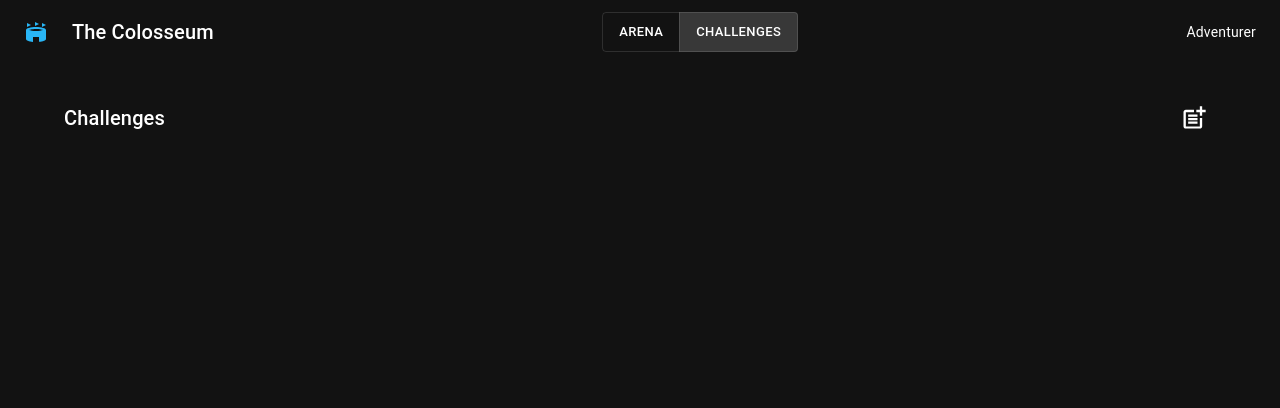
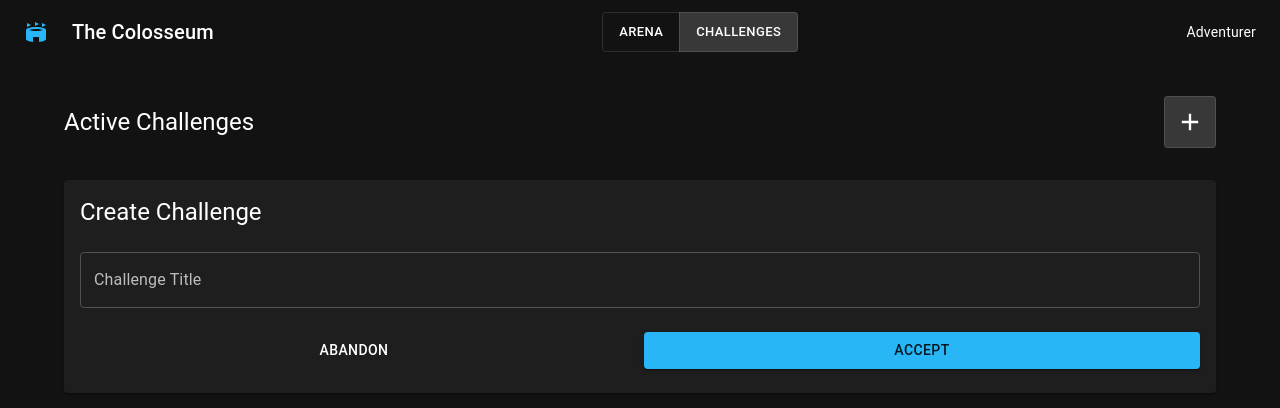
Before and after one commit to alexwaumann/quest-board, a React (Vite) app: page /challenges in a window 1280 px wide. Both pictures are taken after a click on the button 1194 px from the left and 118 px from the top of the page. Shown: the top 408 px of the page. Built offline with nearby package versions, Linux system fonts and the light colour scheme.

Commit message:
Add functionality add and display challenges

```diff
--- a/src/pages/ChallengePage.tsx
+++ b/src/pages/ChallengePage.tsx
@@ -1,33 +1,127 @@
 import {
+  Box,
+  Button,
+  Card,
+  CardContent,
   Grid,
   IconButton,
   Stack,
+  TextField,
+  ToggleButton,
   Typography,
 } from '@mui/material';
-import { PostAdd } from '@mui/icons-material';
+import { Add, MoreHoriz } from '@mui/icons-material';
+import { useState } from 'react';
+import { v4 as UUID } from 'uuid';
 
-import { useDataStore } from '../hooks/useDataStore';
+import { useDataStore, TODAY } from '../hooks/useDataStore';
 
 const ChallengePage = () => {
   const challenges = useDataStore((state) => state.challenges);
   const objectives = useDataStore((state) => state.objectives);
 
+  const addChallenge = useDataStore((state) => state.addChallenge);
+  const [isAddingChallenge, setIsAddingChallenge] = useState<boolean>(false);
+  const [inputChallengeTitle, setInputChallengeTitle] = useState<string>('');
+
+  const startAddChallenge = () => {
+    setInputChallengeTitle('');
+    setIsAddingChallenge(true);
+  };
+
+  const confirmAddChallenge = () => {
+    if(inputChallengeTitle === '') return;
+
+    const challenge = {
+      uid: UUID(),
+      title: inputChallengeTitle,
+      startDate: TODAY(),
+      milestones: [],
+    };
+    addChallenge(challenge);
+    setIsAddingChallenge(false);
+  };
+
+  const cancelAddChallenge = () => {
+    setIsAddingChallenge(false);
+    setInputChallengeTitle('');
+  };
+
   return (
     <Grid container spacing={4}>
       <Grid item xs={12}>
         <Stack direction="row" alignItems="center" justifyContent="space-between">
-          <Typography variant="h6">Challenges</Typography>
-          <IconButton>
-            <PostAdd sx={{ width: 28, height: 28 }} />
-          </IconButton>
+          <Typography variant="h5">Active Challenges</Typography>
+          <ToggleButton
+            value="addChallenge"
+            selected={isAddingChallenge}
+            onClick={() => startAddChallenge()}
+          >
+            <Add sx={{ width: 28, height: 28 }} />
+          </ToggleButton>
         </Stack>
       </Grid>
 
+      {isAddingChallenge &&
+        <Grid item xs={12}>
+          <Card>
+            <CardContent>
+              <Typography variant="h5">Create Challenge</Typography>
+
+              <Box sx={{ m: 3 }} />
+
+              <TextField
+                label="Challenge Title"
+                value={inputChallengeTitle}
+                onChange={(event) => setInputChallengeTitle(event.target.value)}
+                fullWidth
+              />
+
+              <Box sx={{ m: 3 }} />
+
+              <Stack direction="row" spacing={2}>
+                <Button color="inherit" onClick={() => cancelAddChallenge()} fullWidth>Abandon</Button>
+                <Button variant="contained" color="info" onClick={() => confirmAddChallenge()} fullWidth>Accept</Button>
+              </Stack>
+            </CardContent>
+          </Card>
+        </Grid>
+      }
+
       {challenges.map((challenge) => {
-        console.log(challenge);
+        const filteredObjectives = objectives.filter((objective) => objective.challengeUid === challenge.uid);
         return (
-          <Grid item xs={6}>
-            challenge
+          <Grid key={challenge.uid} item xs={12} sm={12} md={6} lg={4}>
+            <Card>
+              <CardContent>
+                <Stack direction="row" alignItems="center" justifyContent="space-between">
+                  <Typography variant="h5">{challenge.title}</Typography>
+                  <IconButton>
+                    <MoreHoriz />
+                  </IconButton>
+                </Stack>
+                <Box sx={{ m: 2 }} />
+
+                {challenge.milestones.length > 0 &&
+                  <>
+                    <Typography variant="h6">Milestones</Typography>
+                    <Box sx={{ m: 2 }} />
+                  </>
+                }
+
+                {filteredObjectives.length > 0 &&
+                  <>
+                    <Typography variant="subtitle1">Dailies</Typography>
+                    <Box sx={{ m: 2 }} />
+                  </>
+                }
+
+                <Stack direction="row" spacing={2}>
+                  <Button color="info" fullWidth>Add Milestone</Button>
+                  <Button color="info" fullWidth>Add Daily</Button>
+                </Stack>
+              </CardContent>
+            </Card>
           </Grid>
         );
       })}
```
